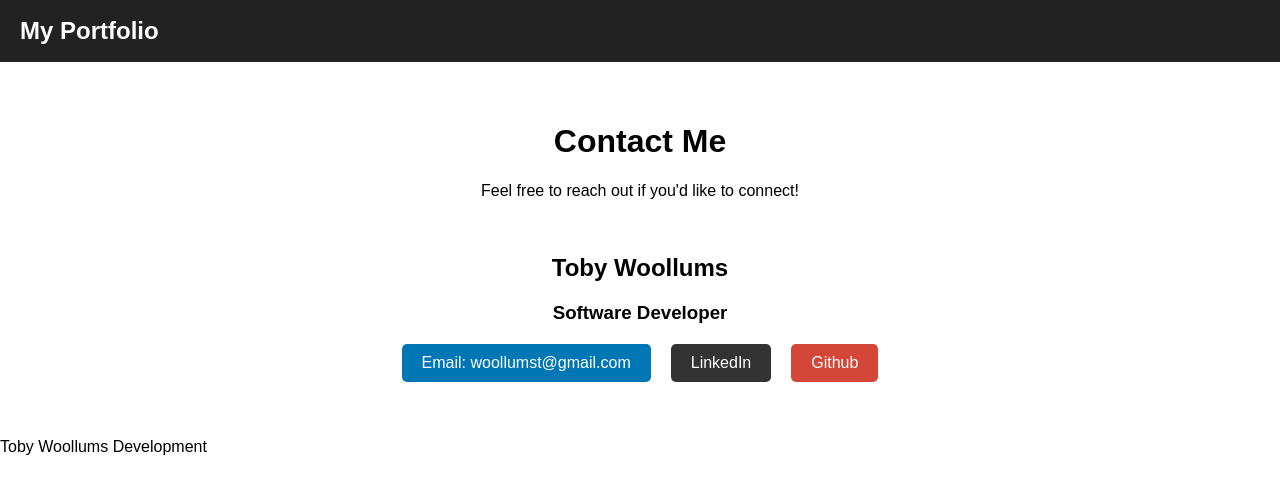
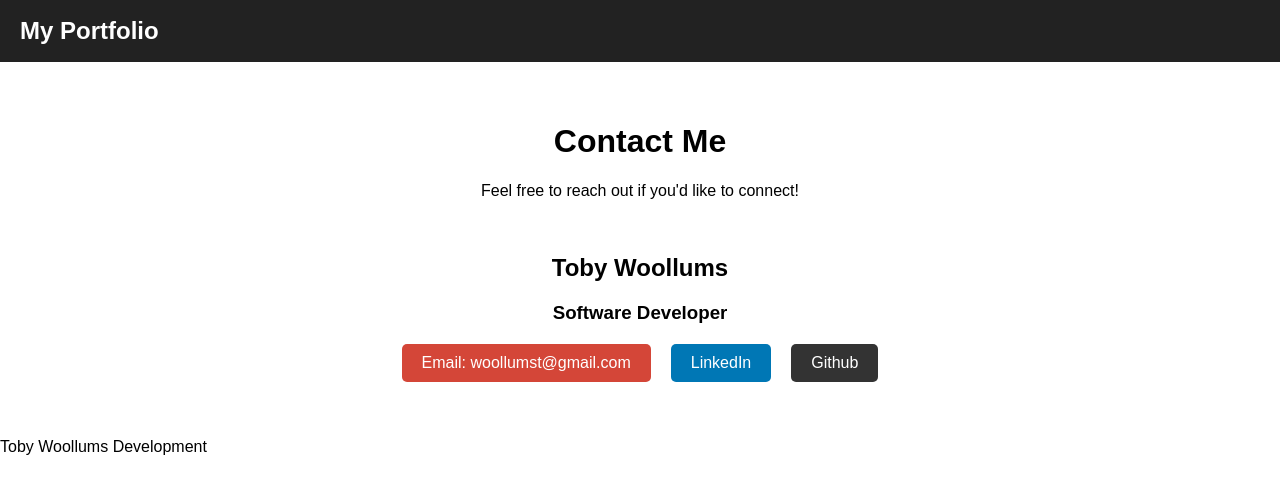
Before and after one commit to woollumst/woollumst.github.io, a React (Vite) app: page /contact in a window 1280 px wide. Shown: the top 494 px of the page. Built offline with nearby package versions, Linux system fonts and the light colour scheme.

Commit message:
Update Contact.css

```diff
--- a/src/pages/Contact.css
+++ b/src/pages/Contact.css
@@ -13,14 +13,14 @@
 .contact-links a {
   text-decoration: none;
   color: white;
-  background: #0077b5; /* LinkedIn blue */
+  background: #D44638; /* Email */
   padding: 10px 20px;
   border-radius: 5px;
   transition: background 0.3s ease-in-out;
 }
 
-.contact-links a:nth-child(2) { background: #333; } /* GitHub */
-.contact-links a:nth-child(3) { background: #D44638; } /* Email */
+.contact-links a:nth-child(2) { background: #0077b5; } /* LinkedIn Blue */
+.contact-links a:nth-child(3) { background: #333; } /* GitHub */
 
 .contact-links a:hover {
   opacity: 0.8;
```
